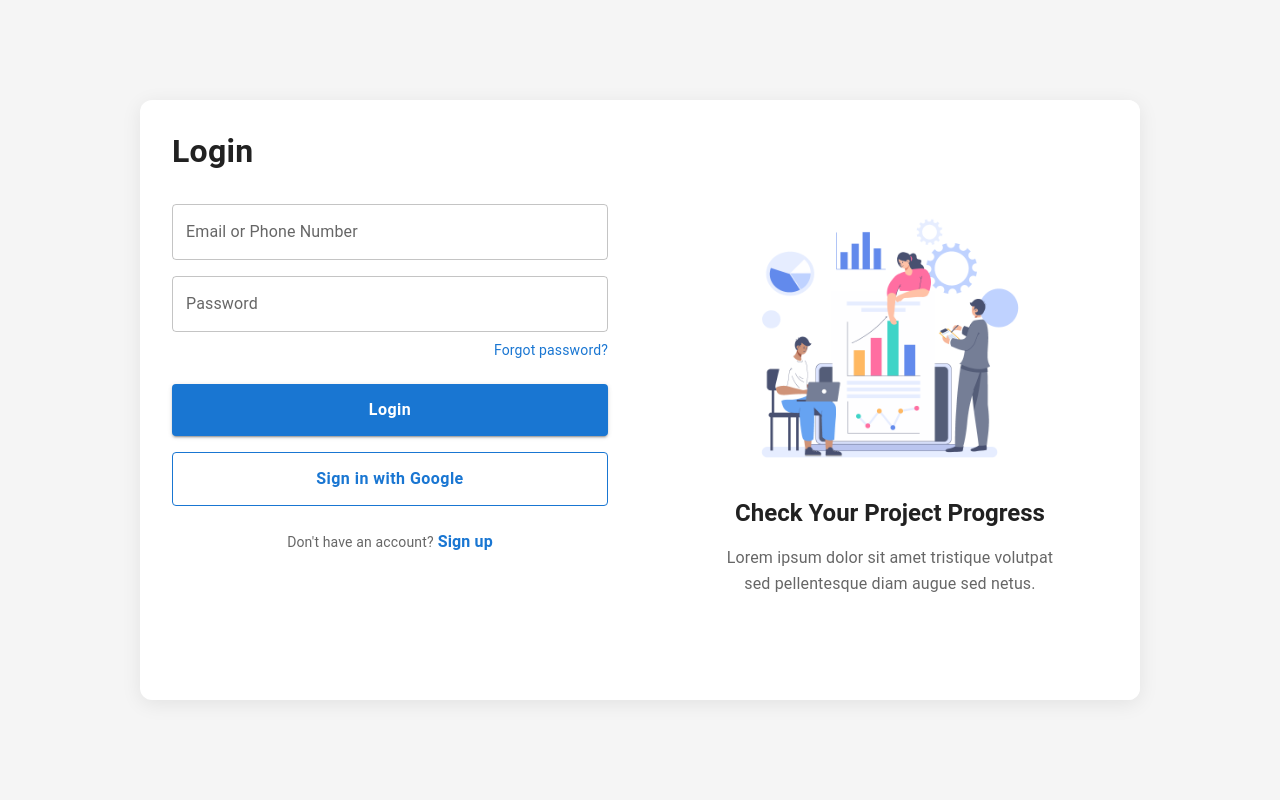
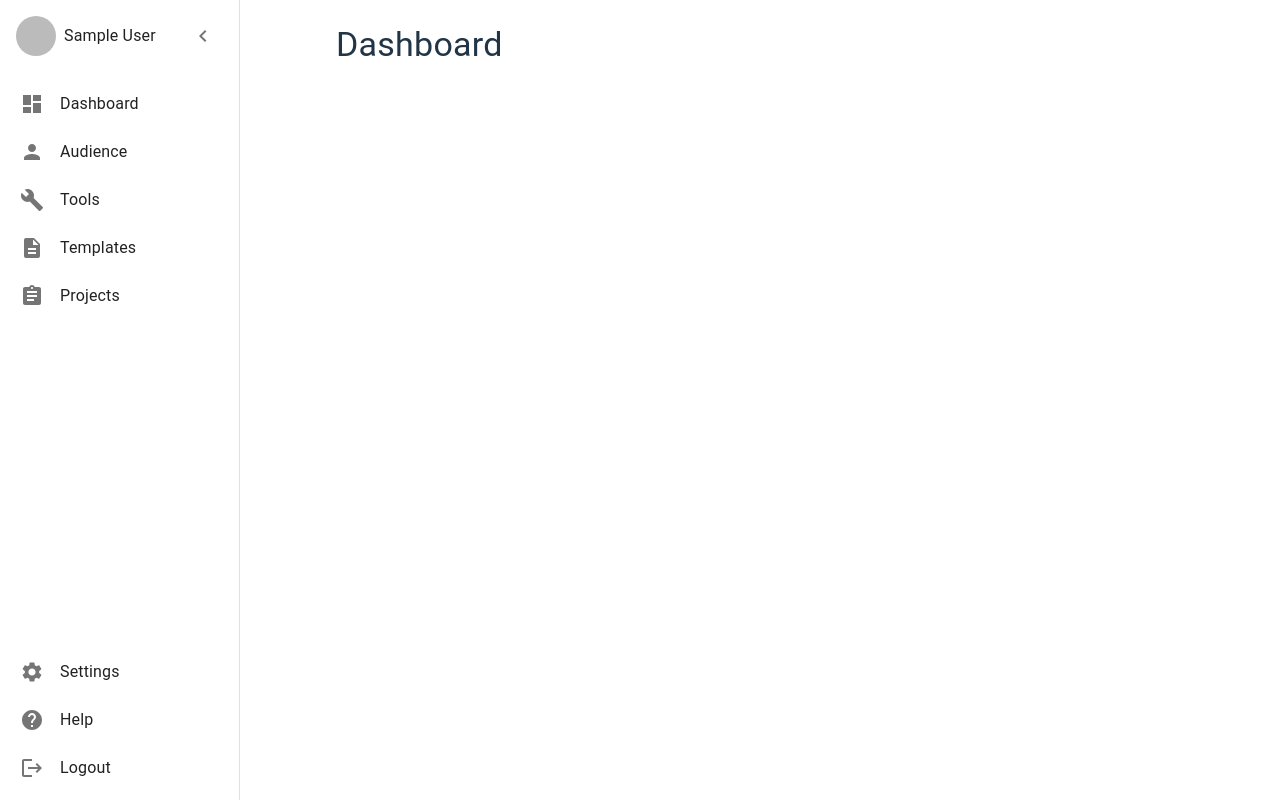
Before and after one commit to naskavinda/Prioritizer, a React (Vite) app in the folder prioritizer-web/: page /dashboard in a window 1280 px wide. Built offline with nearby package versions, Linux system fonts and the light colour scheme; no server answers; sample sign-in values are in the browser's storage.

Commit message:
add side bar

```diff
--- a/prioritizer-web/package.json
+++ b/prioritizer-web/package.json
@@ -18,6 +18,8 @@
     "formik": "^2.4.6",
     "react": "^18.3.1",
     "react-dom": "^18.3.1",
+    "react-firebase-hooks": "^5.1.1",
+    "react-router-dom": "^6.27.0",
     "react-toastify": "^10.0.6",
     "yup": "^1.4.0"
   },
--- a/prioritizer-web/src/App.tsx
+++ b/prioritizer-web/src/App.tsx
@@ -1,13 +1,36 @@
+import { BrowserRouter, Routes, Route, Navigate } from 'react-router-dom';
 import { ToastContainer } from 'react-toastify';
 import { Login } from './features/auth/components/Login';
+import { Dashboard } from './features/dashboard/components/Dashboard';
+import { useAuthState } from 'react-firebase-hooks/auth';
+import { auth } from './utils/firebase';
 import 'react-toastify/dist/ReactToastify.css';
 
 function App() {
+  const [user, loading] = useAuthState(auth);
+
+  if (loading) {
+    return <div>Loading...</div>;
+  }
+
   return (
-    <>
-      <Login />
+    <BrowserRouter>
+      <Routes>
+        <Route
+          path="/login"
+          element={user ? <Navigate to="/dashboard" /> : <Login />}
+        />
+        <Route
+          path="/dashboard"
+          element={user ? <Dashboard /> : <Navigate to="/login" />}
+        />
+        <Route
+          path="/"
+          element={<Navigate to={user ? "/dashboard" : "/login"} />}
+        />
+      </Routes>
       <ToastContainer position="top-right" />
-    </>
+    </BrowserRouter>
   );
 }
 
--- /dev/null
+++ b/prioritizer-web/src/components/layout/DashboardLayout.tsx
@@ -0,0 +1,25 @@
+import { Box } from '@mui/material';
+import { Sidebar } from './Sidebar';
+
+interface DashboardLayoutProps {
+  children: React.ReactNode;
+}
+
+export const DashboardLayout = ({ children }: DashboardLayoutProps) => {
+  return (
+    <Box sx={{ display: 'flex' }}>
+      <Sidebar />
+      <Box
+        component="main"
+        sx={{
+          flexGrow: 1,
+          p: 3,
+          width: { sm: `calc(100% - 72px)` },
+          ml: { sm: '72px' },
+        }}
+      >
+        {children}
+      </Box>
+    </Box>
+  );
+};
--- /dev/null
+++ b/prioritizer-web/src/components/layout/Sidebar.tsx
@@ -0,0 +1,156 @@
+import { useState } from 'react';
+import {
+  Box,
+  Drawer,
+  List,
+  ListItem,
+  ListItemButton,
+  ListItemIcon,
+  ListItemText,
+  IconButton,
+  Avatar,
+  Typography,
+  Collapse
+} from '@mui/material';
+import {
+  Dashboard as DashboardIcon,
+  Person as PersonIcon,
+  Build as ToolsIcon,
+  Description as TemplatesIcon,
+  Assignment as ProjectsIcon,
+  Settings as SettingsIcon,
+  Help as HelpIcon,
+  Logout as LogoutIcon,
+  ChevronLeft as ChevronLeftIcon,
+  Menu as MenuIcon,
+} from '@mui/icons-material';
+import { useNavigate } from 'react-router-dom';
+import { auth } from '../../utils/firebase';
+
+const drawerWidth = 240;
+
+export const Sidebar = () => {
+  const [open, setOpen] = useState(true);
+  const navigate = useNavigate();
+  const user = auth.currentUser;
+
+  const toggleDrawer = () => {
+    setOpen(!open);
+  };
+
+  const handleLogout = async () => {
+    await auth.signOut();
+    navigate('/login');
+  };
+
+  const menuItems = [
+    { text: 'Dashboard', icon: <DashboardIcon />, path: '/dashboard' },
+    { text: 'Audience', icon: <PersonIcon />, path: '/audience' },
+    { text: 'Tools', icon: <ToolsIcon />, path: '/tools' },
+    { text: 'Templates', icon: <TemplatesIcon />, path: '/templates' },
+    { text: 'Projects', icon: <ProjectsIcon />, path: '/projects' },
+  ];
+
+  const bottomMenuItems = [
+    { text: 'Settings', icon: <SettingsIcon />, path: '/settings' },
+    { text: 'Help', icon: <HelpIcon />, path: '/help' },
+  ];
+
+  return (
+    <Drawer
+      variant="permanent"
+      sx={{
+        width: open ? drawerWidth : 72,
+        flexShrink: 0,
+        '& .MuiDrawer-paper': {
+          width: open ? drawerWidth : 72,
+          boxSizing: 'border-box',
+          borderRight: '1px solid rgba(0, 0, 0, 0.12)',
+          transition: 'width 0.2s ease-in-out',
+          overflowX: 'hidden',
+          backgroundColor: '#ffffff',
+        },
+      }}
+    >
+      <Box sx={{ p: 2, display: 'flex', alignItems: 'center', gap: 2 }}>
+        {open && (
+          <Box sx={{ display: 'flex', alignItems: 'center', gap: 1, flex: 1 }}>
+            <Avatar src={user?.photoURL || undefined} />
+            <Typography variant="subtitle1" noWrap>
+              {user?.displayName || 'User'}
+            </Typography>
+          </Box>
+        )}
+        <IconButton onClick={toggleDrawer}>
+          {open ? <ChevronLeftIcon /> : <MenuIcon />}
+        </IconButton>
+      </Box>
+
+      {/* Main Menu Items */}
+      <List sx={{ flex: 1 }}>
+        {menuItems.map((item) => (
+          <ListItem key={item.text} disablePadding>
+            <ListItemButton
+              onClick={() => navigate(item.path)}
+              sx={{
+                minHeight: 48,
+                px: 2.5,
+                justifyContent: open ? 'initial' : 'center',
+              }}
+            >
+              <ListItemIcon sx={{ minWidth: 0, mr: open ? 2 : 'auto', justifyContent: 'center' }}>
+                {item.icon}
+              </ListItemIcon>
+              <ListItemText
+                primary={item.text}
+                sx={{ opacity: open ? 1 : 0 }}
+              />
+            </ListItemButton>
+          </ListItem>
+        ))}
+      </List>
+
+      {/* Bottom Menu Items */}
+      <List>
+        {bottomMenuItems.map((item) => (
+          <ListItem key={item.text} disablePadding>
+            <ListItemButton
+              onClick={() => navigate(item.path)}
+              sx={{
+                minHeight: 48,
+                px: 2.5,
+                justifyContent: open ? 'initial' : 'center',
+              }}
+            >
+              <ListItemIcon sx={{ minWidth: 0, mr: open ? 2 : 'auto', justifyContent: 'center' }}>
+                {item.icon}
+              </ListItemIcon>
+              <ListItemText
+                primary={item.text}
+                sx={{ opacity: open ? 1 : 0 }}
+              />
+            </ListItemButton>
+          </ListItem>
+        ))}
+        <ListItem disablePadding>
+          <ListItemButton
+            onClick={handleLogout}
+            sx={{
+              minHeight: 48,
+              px: 2.5,
+              justifyContent: open ? 'initial' : 'center',
+            }}
+          >
+            <ListItemIcon sx={{ minWidth: 0, mr: open ? 2 : 'auto', justifyContent: 'center' }}>
+              <LogoutIcon />
+            </ListItemIcon>
+            <ListItemText
+              primary="Logout"
+              sx={{ opacity: open ? 1 : 0 }}
+            />
+          </ListItemButton>
+        </ListItem>
+      </List>
+    </Drawer>
+  );
+};
--- a/prioritizer-web/src/features/auth/components/Login.tsx
+++ b/prioritizer-web/src/features/auth/components/Login.tsx
@@ -17,6 +17,7 @@ import { toast } from 'react-toastify';
 import { auth } from '../../../utils/firebase';
 import { loginSchema } from '../schemas/loginSchema';
 import projectProgress from '../../../assets/project-progress.png'; // Add your illustration here
+import { useNavigate } from 'react-router-dom';
 
 interface LoginFormValues {
   emailOrPhone: string;
@@ -25,12 +26,14 @@ interface LoginFormValues {
 
 export const Login = () => {
   const [isLoading, setIsLoading] = useState(false);
+  const navigate = useNavigate();
 
   const handleSubmit = async (values: LoginFormValues) => {
     try {
       setIsLoading(true);
       await signInWithEmailAndPassword(auth, values.emailOrPhone, values.password);
       toast.success('Login successful!');
+      navigate('/dashboard');
     } catch (error) {
       toast.error('Login failed. Please check your credentials.');
       console.error(error);
@@ -45,6 +48,7 @@ export const Login = () => {
       const provider = new GoogleAuthProvider();
       await signInWithPopup(auth, provider);
       toast.success('Login successful!');
+      navigate('/dashboard');
     } catch (error) {
       toast.error('Google login failed.');
       console.error(error);
@@ -262,7 +266,7 @@ export const Login = () => {
                 color: 'text.primary'
               }}
             >
-              Check Your Project Progress
+              Check Your Tasks Progress
             </Typography>
             <Typography
               variant="body1"
--- /dev/null
+++ b/prioritizer-web/src/features/dashboard/components/Dashboard.tsx
@@ -0,0 +1,11 @@
+import { Typography } from '@mui/material';
+import { DashboardLayout } from '../../../components/layout/DashboardLayout';
+
+export const Dashboard = () => {
+  return (
+    <DashboardLayout>
+      <Typography variant="h4">Dashboard</Typography>
+      {/* Add your dashboard content here */}
+    </DashboardLayout>
+  );
+};
```
Also changed, not shown: 2 other files (tests, documents, lock files or other folders).
